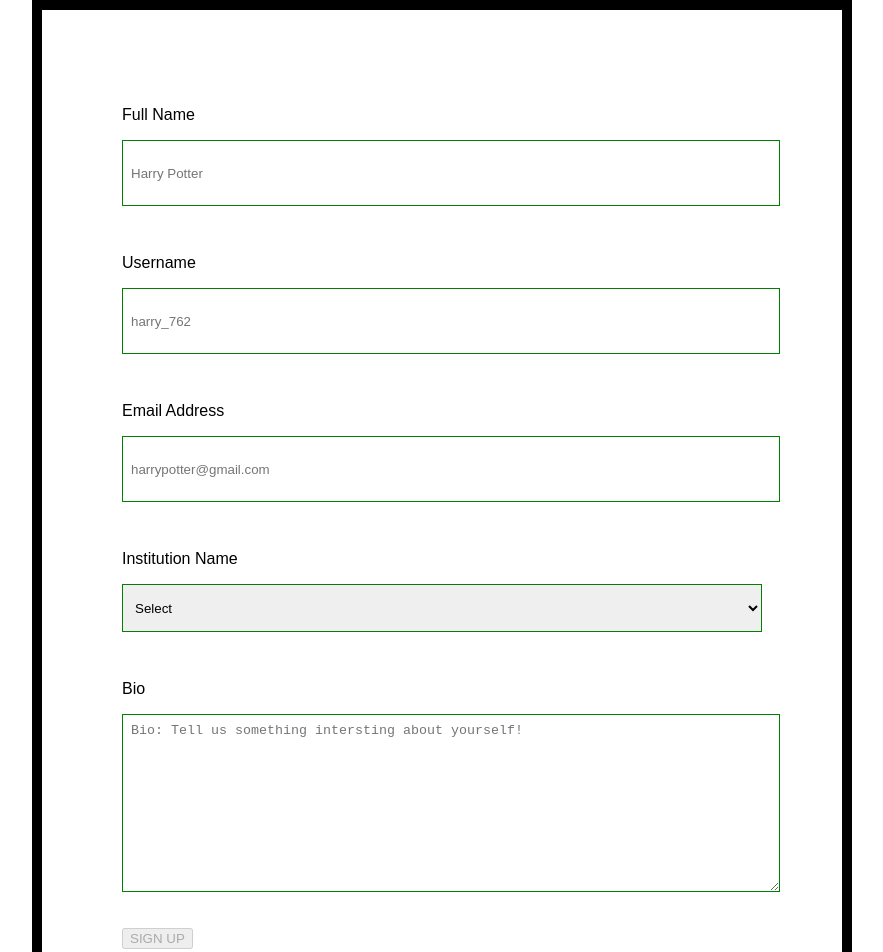
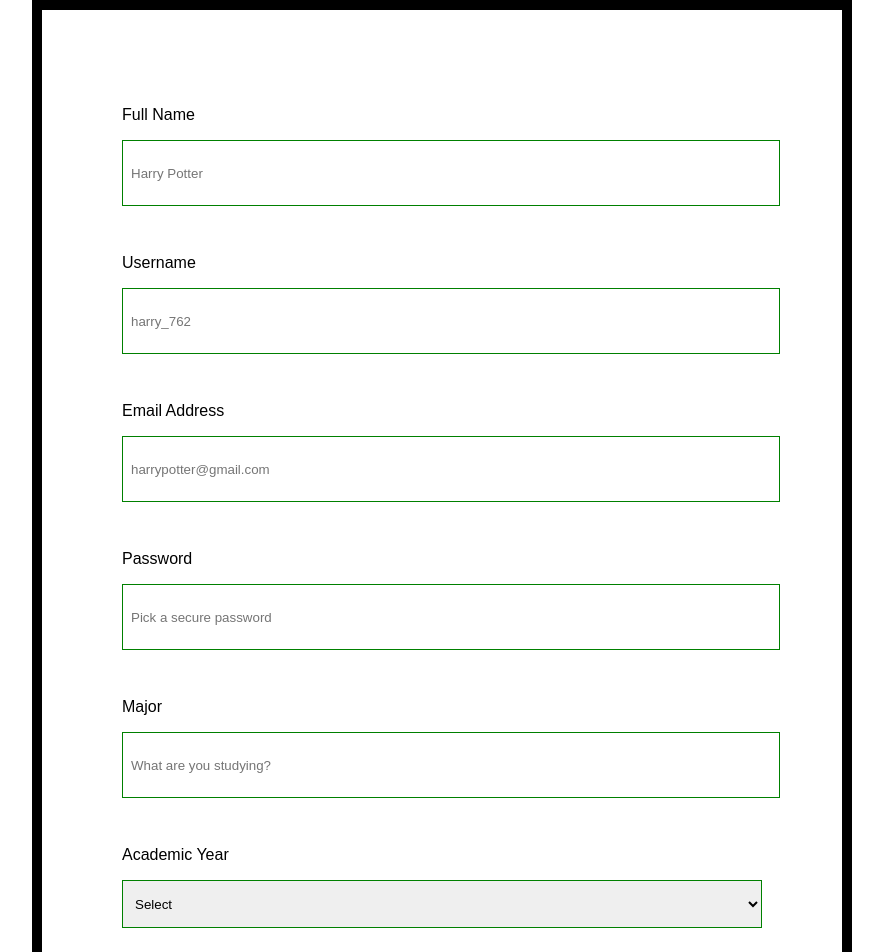
Before and after one commit to Aseelaldallal/Form_Playground, a React (Create React App) app: page / in a window 1280 px wide. Shown: the top 952 px of the page, without its empty margins (198-1081 px from the left). Built offline with nearby package versions, Linux system fonts and the light colour scheme.

Commit message:
only check nonrequired fields validity IF the user enters something

```diff
--- a/src/containers/SignUp/SignUp.js
+++ b/src/containers/SignUp/SignUp.js
@@ -57,6 +57,60 @@ class SignUp extends Component {
         touched: false,
         validationMessage: 'Please enter a valid email address'
       },
+      password: {
+        elementType: 'input',
+        elementConfig: {
+          type: 'password',
+          placeholder: 'Pick a secure password',
+          label: 'Password'
+        },
+        value: '',
+        validation: {
+          required: true,
+          password: true
+        },
+        valid: false,
+        touched: false,
+        validationMessage:
+          'Your password must be at least 8 characters long and contain no white spaces'
+      },
+      major: {
+        elementType: 'input',
+        elementConfig: {
+          type: 'text',
+          placeholder: 'What are you studying?',
+          label: 'Major'
+        },
+        value: '',
+        validation: {
+          required: true
+        },
+        valid: false,
+        touched: false,
+        validationMessage: 'Please enter your major.'
+      },
+      academicYear: {
+        elementType: 'select',
+        elementConfig: {
+          options: [
+            { displayName: 1, value: 1 },
+            { displayName: 2, value: 2 },
+            { displayName: 3, value: 3 },
+            { displayName: 4, value: 4 },
+            { displayName: 5, value: 5 },
+            { displayName: 6, value: 6 }
+          ],
+          label: 'Academic Year',
+          defaultSelect: 'Select'
+        },
+        value: '',
+        validation: {
+          required: true
+        },
+        valid: false,
+        touched: false,
+        validationMessage: 'Please select your academic year'
+      },
       institution: {
         elementType: 'select',
         elementConfig: {
@@ -95,7 +149,22 @@ class SignUp extends Component {
         },
         valid: false,
         touched: false,
-        validationMessage: 'Your bio must be between 100-400 characters.'
+        validationMessage: 'Your bio must be between 100-400 characters'
+      },
+      facebook: {
+        elementType: 'input',
+        elementConfig: {
+          type: 'text',
+          placeholder: 'https://www.facebook.com/harrypotter',
+          label: 'Facebook'
+        },
+        value: '',
+        validation: {
+          url: true
+        },
+        valid: true,
+        touched: false,
+        validationMessage: 'Please enter a valid url'
       }
     },
     formIsValid: false
@@ -112,11 +181,25 @@ class SignUp extends Component {
 
   // This method shows userInput on screen, validates it, and updates state.formIsValid accordingly
   inputBlurredHandler = (event, fieldName) => {
-    this.updateFormField(
-      event.target.value,
-      fieldName,
-      this.updateFormIsValidState
-    );
+    let field = this.state.form[fieldName];
+    if (!field.validation.required && event.target.value === '') {
+      console.log('HERE');
+      const updatedField = updateObject(field, {
+        value: event.target.value,
+        valid: false,
+        touched: false
+      });
+      const updatedForm = updateObject(this.state.form, {
+        [fieldName]: updatedField
+      });
+      this.setState({ form: updatedForm });
+    } else {
+      this.updateFormField(
+        event.target.value,
+        fieldName,
+        this.updateFormIsValidState
+      );
+    }
   };
 
   // This method updates the form stored in state. It sets the value of fieldName to userInput, checks
```
